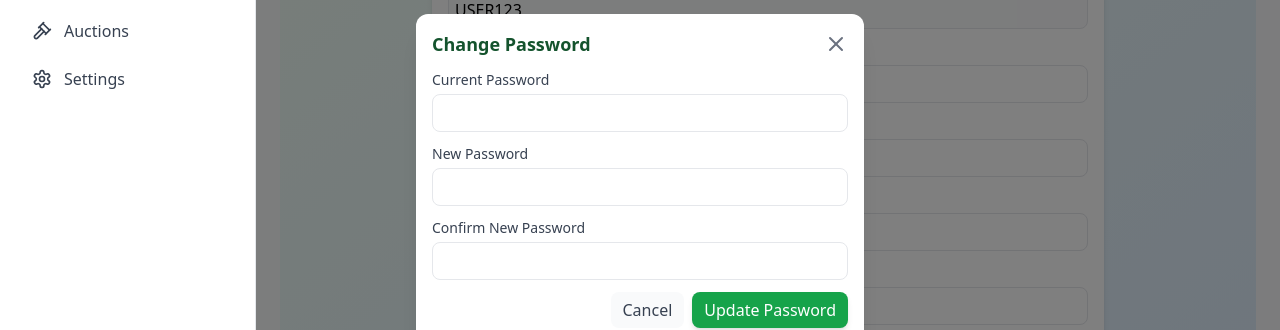
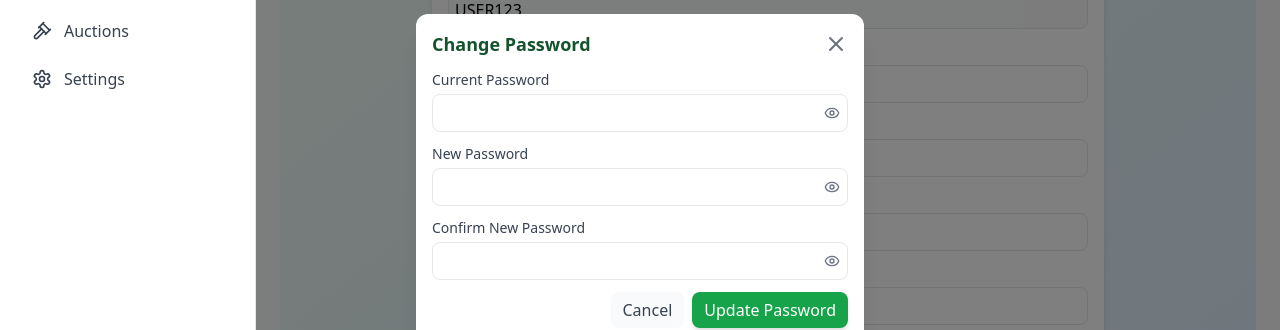
Before and after one commit to ArtEcommercePlatform/Artztall-front-end, a React (Vite) app: page /artisan/settings in a window 1280 px wide. Both pictures are taken after a click on the button "Change Password". Shown: the part 221-551 px from the top of the page. Built offline with nearby package versions, Linux system fonts and the light colour scheme.

Commit message:
ArtisanSetitingUpdate

```diff
--- a/src/pages/artisan/Settings.tsx
+++ b/src/pages/artisan/Settings.tsx
@@ -1,5 +1,14 @@
 import React, { useState } from 'react';
-import { User, Mail, Phone, Home, Lock, Save, X } from 'lucide-react';
+import { User, Mail, Phone, Home, Lock, Save, X, Eye, EyeOff } from 'lucide-react';
+
+// Define types for our password-related state
+type PasswordVisibilityState = {
+  currentPassword: boolean;
+  newPassword: boolean;
+  confirmPassword: boolean;
+};
+
+type PasswordField = keyof PasswordVisibilityState;
 
 const Settings = () => {
   const [isPasswordDialogOpen, setIsPasswordDialogOpen] = useState(false);
@@ -15,6 +24,12 @@ const Settings = () => {
     currentPassword: "",
     newPassword: "",
     confirmPassword: "",
+  });
+
+  const [passwordVisibility, setPasswordVisibility] = useState<PasswordVisibilityState>({
+    currentPassword: false,
+    newPassword: false,
+    confirmPassword: false,
   });
 
   const [notification, setNotification] = useState("");
@@ -35,6 +50,13 @@ const Settings = () => {
     }));
   };
 
+  const togglePasswordVisibility = (field: PasswordField) => {
+    setPasswordVisibility(prev => ({
+      ...prev,
+      [field]: !prev[field]
+    }));
+  };
+
   const handleSubmit = (e: React.FormEvent) => {
     e.preventDefault();
     showNotification("Profile updated successfully!");
@@ -52,6 +74,11 @@ const Settings = () => {
       newPassword: "",
       confirmPassword: "",
     });
+    setPasswordVisibility({
+      currentPassword: false,
+      newPassword: false,
+      confirmPassword: false,
+    });
     showNotification("Password updated successfully!");
   };
 
@@ -59,6 +86,41 @@ const Settings = () => {
     setNotification(message);
     setTimeout(() => setNotification(""), 3000);
   };
+
+  const PasswordInput = ({
+    label,
+    name,
+    value,
+    onChange,
+    isVisible
+  }: {
+    label: string;
+    name: PasswordField;
+    value: string;
+    onChange: (e: React.ChangeEvent<HTMLInputElement>) => void;
+    isVisible: boolean;
+  }) => (
+    <div>
+      <label className="text-sm font-medium text-gray-700 block mb-1">{label}</label>
+      <div className="relative">
+        <input
+          type={isVisible ? "text" : "password"}
+          name={name}
+          value={value}
+          onChange={onChange}
+          className="w-full p-1.5 border border-gray-200 rounded-lg focus:outline-none focus:ring-2 focus:ring-green-500 bg-white hover:bg-green-50 transition-colors pr-10"
+          required
+        />
+        <button
+          type="button"
+          onClick={() => togglePasswordVisibility(name)}
+          className="absolute right-2 top-1/2 -translate-y-1/2 text-gray-500 hover:text-gray-700"
+        >
+          {isVisible ? <EyeOff className="h-4 w-4" /> : <Eye className="h-4 w-4" />}
+        </button>
+      </div>
+    </div>
+  );
 
   return (
     <div className="flex flex-col h-screen overflow-hidden bg-gradient-to-br from-green-50 to-blue-100">
@@ -194,39 +256,27 @@ const Settings = () => {
             </div>
 
             <form onSubmit={handlePasswordSubmit} className="space-y-3">
-              <div>
-                <label className="text-sm font-medium text-gray-700 block mb-1">Current Password</label>
-                <input
-                  type="password"
+              <PasswordInput
+                label="Current Password"
                 name="currentPassword"
                 value={passwordData.currentPassword}
                 onChange={handlePasswordChange}
-                  className="w-full p-1.5 border border-gray-200 rounded-lg focus:outline-none focus:ring-2 focus:ring-green-500 bg-white hover:bg-green-50 transition-colors"
-                  required
+                isVisible={passwordVisibility.currentPassword}
               />
-              </div>
-              <div>
-                <label className="text-sm font-medium text-gray-700 block mb-1">New Password</label>
-                <input
-                  type="password"
+              <PasswordInput
+                label="New Password"
                 name="newPassword"
                 value={passwordData.newPassword}
                 onChange={handlePasswordChange}
-                  className="w-full p-1.5 border border-gray-200 rounded-lg focus:outline-none focus:ring-2 focus:ring-green-500 bg-white hover:bg-green-50 transition-colors"
-                  required
+                isVisible={passwordVisibility.newPassword}
               />
-              </div>
-              <div>
-                <label className="text-sm font-medium text-gray-700 block mb-1">Confirm New Password</label>
-                <input
-                  type="password"
+              <PasswordInput
+                label="Confirm New Password"
                 name="confirmPassword"
                 value={passwordData.confirmPassword}
                 onChange={handlePasswordChange}
-                  className="w-full p-1.5 border border-gray-200 rounded-lg focus:outline-none focus:ring-2 focus:ring-green-500 bg-white hover:bg-green-50 transition-colors"
-                  required
+                isVisible={passwordVisibility.confirmPassword}
               />
-              </div>
 
               <div className="flex justify-end space-x-2 mt-4">
                 <button
```
Lines whose indentation alone changed are shown as unchanged.
